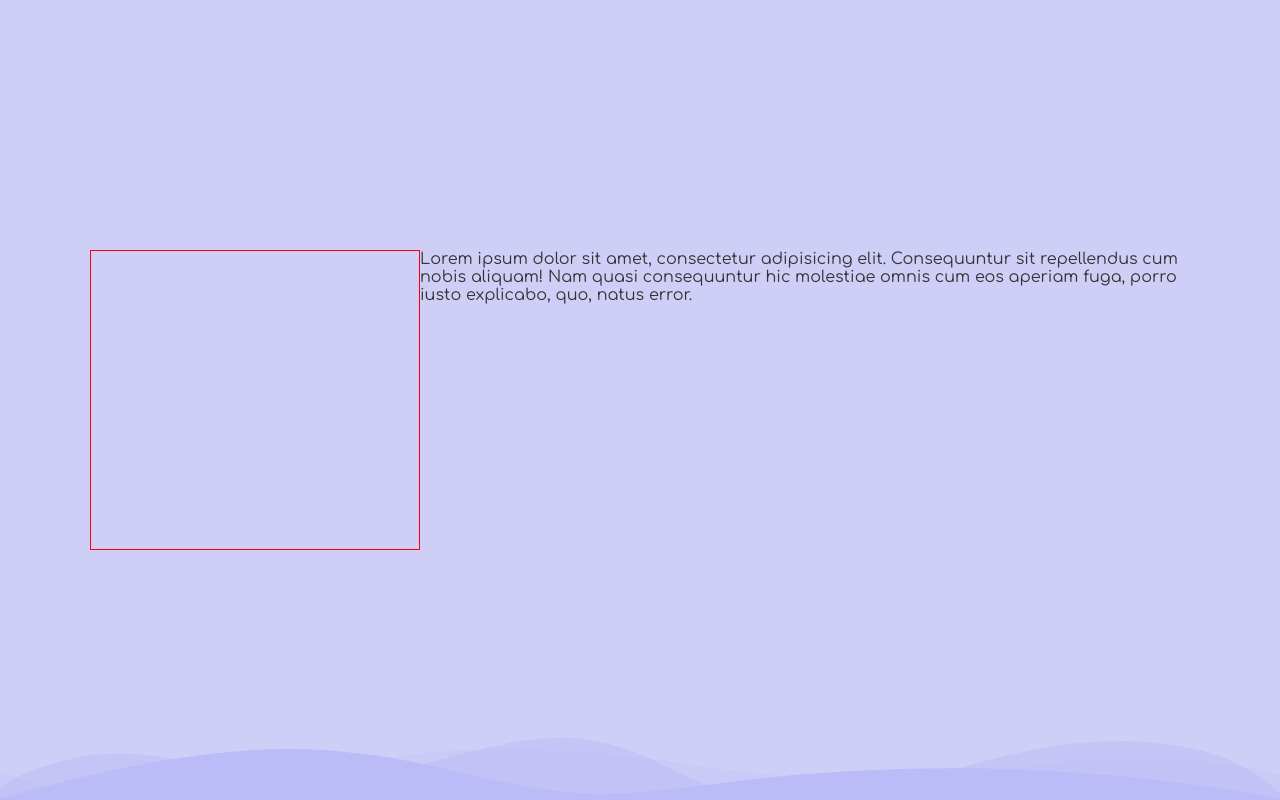
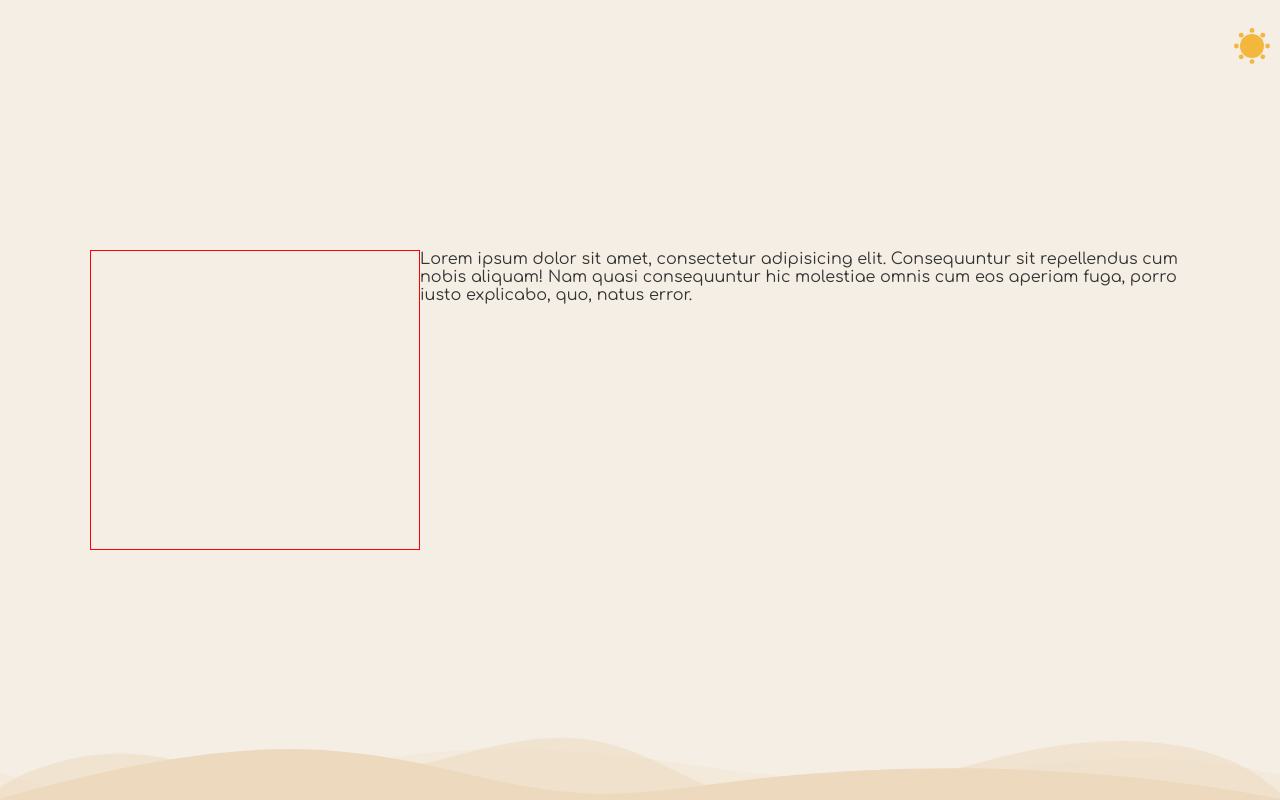
Before and after one commit to EmmaTheVibe/emmanuel-onagaumah-portfolio-app, a React (Create React App) app: page / in a window 1280 px wide. Shown: the top 800 px of the page. Built offline with nearby package versions, Linux system fonts and the light colour scheme; a web font is replaced by a local one.

Commit message:
darkmode edit

```diff
--- a/src/App.jsx
+++ b/src/App.jsx
@@ -39,6 +39,14 @@ function App() {
             {/* <Navbar toggleDarkMode={toggleTheme} /> */}
             <Section className={"home-section"} sectionId={"home"}>
               <HomeContent toggleDarkMode={toggleTheme} />
+              <input
+                id="toggle"
+                className="toggle"
+                type="checkbox"
+                checked={theme === "light"}
+                onClick={toggleTheme}
+              />
+
               <OpacityVector classname={"home-fill"} />
             </Section>
             <Section className={"skills-section"}>
--- a/src/HomeContent.jsx
+++ b/src/HomeContent.jsx
@@ -13,7 +13,7 @@ export default function HomeContent({ toggleDarkMode }) {
         animate={isInView ? { y: 0, opacity: 1 } : { y: 100, opacity: 0 }}
         transition={{ duration: 0.3 }}
         ref={divRef}
-        onClick={toggleDarkMode}
+        // onClick={toggleDarkMode}
       >
         <div className="avatar"></div>
         <div className="about">
--- a/src/index.scss
+++ b/src/index.scss
@@ -24,7 +24,7 @@ body {
 
 #dark {
   color: #fff;
-  background-color: #4a1e4a;
+  background-color: #333;
 }
 
 #light {
@@ -221,11 +221,11 @@ section {
   height: 70px;
 }
 .custom-shape-divider-bottom-1726045774 .home-fill {
-  fill: #bbbbf8;
+  fill: #edd9be;
   transition: all 0.3s ease;
 }
 .custom-shape-divider-bottom-1726045774 .skills-fill {
-  fill: #adadf5;
+  fill: #ebcca3;
   transition: all 0.3s ease;
 }
 
@@ -248,19 +248,19 @@ section {
 }
 
 #dark #home {
-  background-color: #411841;
+  background-color: #333;
 }
 #dark .home-fill {
-  fill: #350e35;
+  fill: #252424;
 }
 #dark .skills-section {
-  background-color: #350e35;
+  background-color: #252424;
 }
 #dark .skills-fill {
-  fill: #290829;
+  fill: #1b1a1a;
 }
 #dark #projects {
-  background-color: #290829;
+  background-color: #1b1a1a;
 }
 
 .section-title {
@@ -271,12 +271,12 @@ section {
 
 #home {
   min-height: 100vh;
-  background-color: #cecef7;
+  background-color: #f4eee4;
   display: flex;
   justify-content: center;
   align-items: center;
   padding: 60px 0;
-  transition: background-color 0.3s ease;
+  transition: all 0.3s ease;
 }
 .home-content {
   display: flex;
@@ -294,9 +294,59 @@ section {
   width: 70%;
 }
 
+.toggle {
+  position: fixed;
+  right: 12px;
+  top: 30px;
+  --size: 2rem;
+
+  appearance: none;
+  outline: none;
+  cursor: pointer;
+
+  width: var(--size);
+  height: var(--size);
+  box-shadow: inset calc(var(--size) * 0.33) calc(var(--size) * -0.25) 0;
+  border-radius: 999px;
+  color: hsl(240, 100%, 95%);
+
+  transition: all 500ms;
+
+  &:checked {
+    --ray-size: calc(var(--size) * -0.4);
+    --offset-orthogonal: calc(var(--size) * 0.65);
+    --offset-diagonal: calc(var(--size) * 0.45);
+
+    transform: scale(0.75);
+    color: hsl(40, 89%, 60%);
+    box-shadow: inset 0 0 0 var(--size),
+      calc(var(--offset-orthogonal) * -1) 0 0 var(--ray-size),
+      var(--offset-orthogonal) 0 0 var(--ray-size),
+      0 calc(var(--offset-orthogonal) * -1) 0 var(--ray-size),
+      0 var(--offset-orthogonal) 0 var(--ray-size),
+      calc(var(--offset-diagonal) * -1) calc(var(--offset-diagonal) * -1) 0
+        var(--ray-size),
+      var(--offset-diagonal) var(--offset-diagonal) 0 var(--ray-size),
+      calc(var(--offset-diagonal) * -1) var(--offset-diagonal) 0 var(--ray-size),
+      var(--offset-diagonal) calc(var(--offset-diagonal) * -1) 0 var(--ray-size);
+  }
+}
+
+.toggle {
+  z-index: 3;
+  &:checked {
+    & ~ .background {
+      --bg: white;
+    }
+    & ~ .title {
+      --color: hsl(40, 89%, 60%);
+    }
+  }
+}
+
 .skills-section {
-  background-color: #bbbbf8;
-  transition: background-color 0.3s ease;
+  background-color: #edd9be;
+  transition: all 0.3s ease;
 }
 .skills {
   width: 100%;
@@ -401,8 +451,8 @@ section {
   justify-content: center;
   align-items: center;
   padding: 50px 0 100px;
-  background-color: #adadf5;
-  transition: background-color 0.3s ease;
+  background-color: #ebcca3;
+  transition: all 0.3s ease;
 }
 .blob {
   position: sticky;
```
